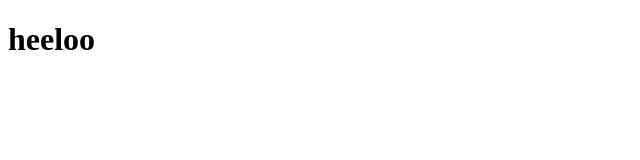
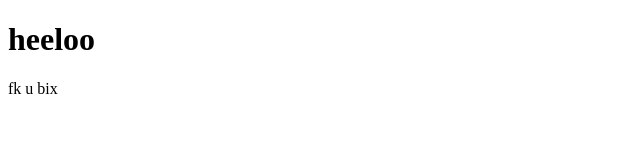
Before and after one commit to LongReaksa/PPIU_dev, a plain HTML site: page Team_Portfolio/index.html in a window 1280 px wide. Shown: the full height of the page, 0-640 px from the left. Drawn offline with Linux system fonts and the light colour scheme.

Commit message:
add paragrapt

```diff
--- a/Team_Portfolio/index.html
+++ b/Team_Portfolio/index.html
@@ -7,5 +7,6 @@
 </head>
 <body>
     <h1>heeloo</h1>
+    <p>fk u bix</p>
 </body>
 </html>
```
